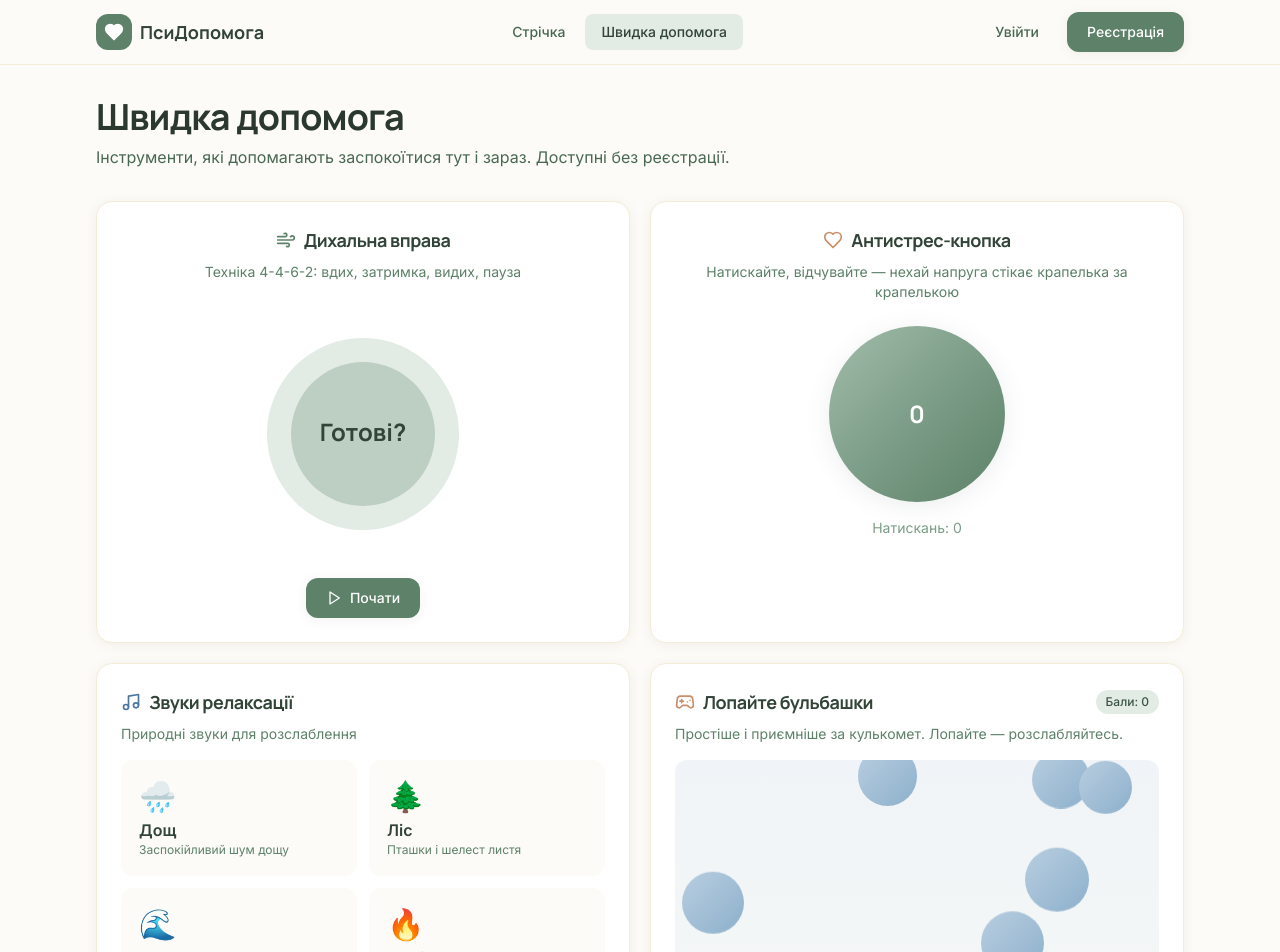
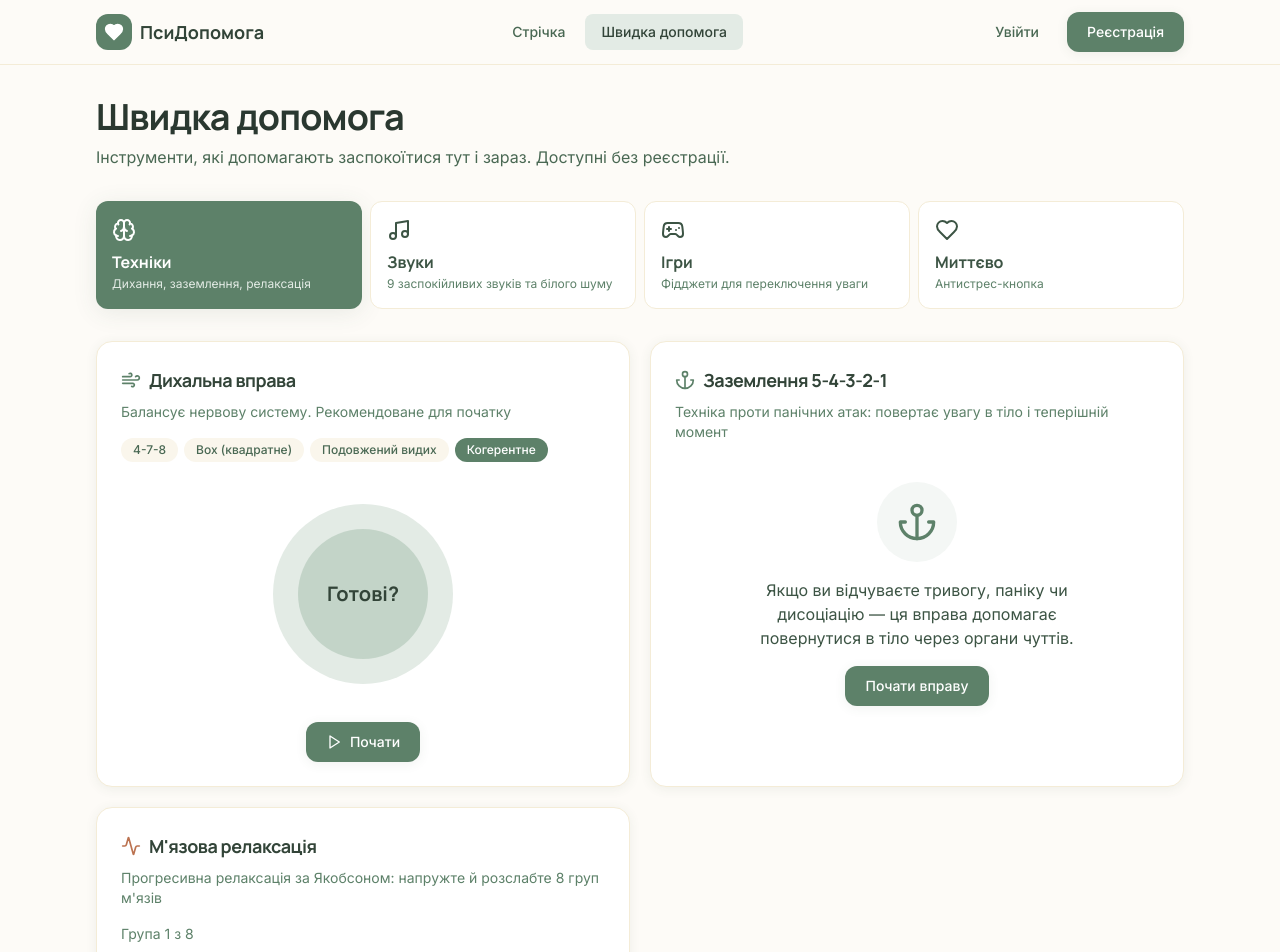
Before and after one commit to c11tadeL/Psyhelp, a React (Vite) app in the folder frontend/: page /quick-help in a window 1280 px wide. Shown: the top 952 px of the page. Built offline with nearby package versions, Linux system fonts and the light colour scheme.

Commit message:
Add: quick help page with techniques, sounds, games and instant help tabs

```diff
--- a/frontend/src/pages/user/QuickHelpPage.jsx
+++ b/frontend/src/pages/user/QuickHelpPage.jsx
@@ -1,303 +1,47 @@
-import { useEffect, useRef, useState } from 'react'
-import { Wind, Heart, Music, Gamepad2, Pause, Play, Volume2 } from 'lucide-react'
+import { useState } from 'react'
+import { Brain, Music, Gamepad2, Heart } from 'lucide-react'
 
-const PHASES = [
-  { name: 'Вдих', duration: 4, scale: 1.5, color: 'sage-400' },
-  { name: 'Затримка', duration: 4, scale: 1.5, color: 'sage-500' },
-  { name: 'Видих', duration: 6, scale: 0.8, color: 'sage-300' },
-  { name: 'Пауза', duration: 2, scale: 0.8, color: 'sage-200' },
+import { BreathingExercise } from '../../components/quick-help/BreathingExercise'
+import { GroundingExercise } from '../../components/quick-help/GroundingExercise'
+import { MuscleRelaxation } from '../../components/quick-help/MuscleRelaxation'
+import { AntiStressButton } from '../../components/quick-help/AntiStressButton'
+import { RelaxSounds } from '../../components/quick-help/RelaxSounds'
+import { BubblePop } from '../../components/quick-help/games/BubblePop'
+import { ZenGarden } from '../../components/quick-help/games/ZenGarden'
+import { ColorMatch } from '../../components/quick-help/games/ColorMatch'
+import { MemoryMatch } from '../../components/quick-help/games/MemoryMatch'
+import { FidgetBeads } from '../../components/quick-help/games/FidgetBeads'
+
+const TABS = [
+  {
+    id: 'techniques',
+    label: 'Техніки',
+    icon: Brain,
+    desc: 'Дихання, заземлення, релаксація',
+  },
+  {
+    id: 'sounds',
+    label: 'Звуки',
+    icon: Music,
+    desc: '9 заспокійливих звуків та білого шуму',
+  },
+  {
+    id: 'games',
+    label: 'Ігри',
+    icon: Gamepad2,
+    desc: 'Фідджети для переключення уваги',
+  },
+  {
+    id: 'instant',
+    label: 'Миттєво',
+    icon: Heart,
+    desc: 'Антистрес-кнопка',
+  },
 ]
 
-function BreathingExercise() {
-  const [active, setActive] = useState(false)
-  const [phaseIdx, setPhaseIdx] = useState(0)
-  const [count, setCount] = useState(0)
-  const [round, setRound] = useState(0)
+export function QuickHelpPage() {
+  const [tab, setTab] = useState('techniques')
 
-  useEffect(() => {
-    if (!active) return
-    const phase = PHASES[phaseIdx]
-    if (count >= phase.duration) {
-      const next = (phaseIdx + 1) % PHASES.length
-      setPhaseIdx(next)
-      setCount(0)
-      if (next === 0) setRound((r) => r + 1)
-      return
-    }
-    const t = setTimeout(() => setCount((c) => c + 1), 1000)
-    return () => clearTimeout(t)
-  }, [active, count, phaseIdx])
-
-  const phase = PHASES[phaseIdx]
-
-  const start = () => {
-    setActive(true); setPhaseIdx(0); setCount(0); setRound(0)
-  }
-  const stop = () => setActive(false)
-
-  return (
-    <div className="card text-center">
-      <div className="flex items-center justify-center gap-2 mb-2">
-        <Wind className="w-5 h-5 text-sage-500" />
-        <h3 className="font-display font-bold text-lg text-sage-800">Дихальна вправа</h3>
-      </div>
-      <p className="text-sm text-sage-500 mb-6">
-        Техніка 4-4-6-2: вдих, затримка, видих, пауза
-      </p>
-
-      <div className="relative h-64 flex items-center justify-center mb-4">
-        <div
-          className="absolute rounded-full bg-sage-100 transition-all ease-in-out"
-          style={{
-            width: 192,
-            height: 192,
-            transform: `scale(${active ? phase.scale : 1})`,
-            transitionDuration: active ? `${phase.duration}s` : '300ms',
-          }}
-        />
-        <div
-          className="absolute rounded-full bg-sage-300 transition-all ease-in-out opacity-60"
-          style={{
-            width: 144,
-            height: 144,
-            transform: `scale(${active ? phase.scale : 1})`,
-            transitionDuration: active ? `${phase.duration}s` : '300ms',
-          }}
-        />
-        <div className="relative z-10 text-center">
-          <p className="font-display text-2xl font-bold text-sage-800 mb-1">
-            {active ? phase.name : 'Готові?'}
-          </p>
-          {active && (
-            <p className="text-sage-500">
-              {phase.duration - count}с
-            </p>
-          )}
-        </div>
-      </div>
-
-      <div className="flex justify-center gap-3">
-        <button
-          onClick={active ? stop : start}
-          className={active ? 'btn-secondary' : 'btn-primary'}
-        >
-          {active ? <><Pause className="w-4 h-4" /> Зупинити</> : <><Play className="w-4 h-4" /> Почати</>}
-        </button>
-      </div>
-
-      {round > 0 && (
-        <p className="text-sage-400 text-sm mt-4">Завершено циклів: {round}</p>
-      )}
-    </div>
-  )
-}
-
-function AntiStressButton() {
-  const [count, setCount] = useState(0)
-  const [pulses, setPulses] = useState([])
-
-  const handleClick = (e) => {
-    setCount((c) => c + 1)
-    const id = Date.now()
-    const x = e.clientX - e.currentTarget.getBoundingClientRect().left
-    const y = e.clientY - e.currentTarget.getBoundingClientRect().top
-    setPulses((p) => [...p, { id, x, y }])
-    setTimeout(() => {
-      setPulses((p) => p.filter((pp) => pp.id !== id))
-    }, 800)
-  }
-
-  return (
-    <div className="card text-center">
-      <div className="flex items-center justify-center gap-2 mb-2">
-        <Heart className="w-5 h-5 text-warm-400" />
-        <h3 className="font-display font-bold text-lg text-sage-800">Антистрес-кнопка</h3>
-      </div>
-      <p className="text-sm text-sage-500 mb-6">
-        Натискайте, відчувайте — нехай напруга стікає крапелька за крапелькою
-      </p>
-
-      <button
-        onClick={handleClick}
-        className="relative w-44 h-44 rounded-full bg-gradient-to-br from-sage-300 via-sage-400 to-sage-500 active:scale-95 transition-transform shadow-gentle text-white font-display font-bold text-2xl overflow-hidden"
-      >
-        <span className="relative z-10">{count}</span>
-        {pulses.map((p) => (
-          <span
-            key={p.id}
-            className="absolute rounded-full bg-white/40 animate-ping pointer-events-none"
-            style={{
-              left: p.x - 30,
-              top: p.y - 30,
-              width: 60,
-              height: 60,
-            }}
-          />
-        ))}
-      </button>
-
-      <p className="text-sage-400 text-sm mt-4">
-        Натискань: {count}
-      </p>
-    </div>
-  )
-}
-
-const SOUNDS = [
-  { id: 'rain', name: 'Дощ', emoji: '🌧️', desc: 'Заспокійливий шум дощу' },
-  { id: 'forest', name: 'Ліс', emoji: '🌲', desc: 'Пташки і шелест листя' },
-  { id: 'ocean', name: 'Океан', emoji: '🌊', desc: 'Хвилі біля берега' },
-  { id: 'fire', name: 'Камін', emoji: '🔥', desc: 'Тріск дров у вогнищі' },
-]
-
-function RelaxSounds() {
-  const [active, setActive] = useState(null)
-  const [volume, setVolume] = useState(0.5)
-  const audioRef = useRef(null)
-
-  const audioUrls = {
-    rain: 'https://www.soundjay.com/nature/sounds/rain-01.mp3',
-    forest: 'https://www.soundjay.com/nature/sounds/birds-and-nature.mp3',
-    ocean: 'https://www.soundjay.com/nature/sounds/ocean-wave-1.mp3',
-    fire: 'https://www.soundjay.com/nature/sounds/campfire-1.mp3',
-  }
-
-  useEffect(() => {
-    if (audioRef.current) audioRef.current.volume = volume
-  }, [volume])
-
-  const toggle = (id) => {
-    if (audioRef.current) {
-      audioRef.current.pause()
-    }
-    if (active === id) {
-      setActive(null)
-      return
-    }
-    setActive(id)
-    const a = new Audio(audioUrls[id])
-    a.loop = true
-    a.volume = volume
-    a.play().catch(() => {})
-    audioRef.current = a
-  }
-
-  useEffect(() => {
-    return () => audioRef.current?.pause()
-  }, [])
-
-  return (
-    <div className="card">
-      <div className="flex items-center gap-2 mb-2">
-        <Music className="w-5 h-5 text-accent-500" />
-        <h3 className="font-display font-bold text-lg text-sage-800">Звуки релаксації</h3>
-      </div>
-      <p className="text-sm text-sage-500 mb-4">Природні звуки для розслаблення</p>
-
-      <div className="grid grid-cols-2 gap-3 mb-4">
-        {SOUNDS.map((s) => (
-          <button
-            key={s.id}
-            onClick={() => toggle(s.id)}
-            className={`p-4 rounded-xl text-left transition-all ${
-              active === s.id
-                ? 'bg-sage-100 border-2 border-sage-400'
-                : 'bg-cream-50 border-2 border-transparent hover:border-cream-300'
-            }`}
-          >
-            <div className="text-3xl mb-1">{s.emoji}</div>
-            <p className="font-semibold text-sage-800">{s.name}</p>
-            <p className="text-xs text-sage-500">{s.desc}</p>
-          </button>
-        ))}
-      </div>
-
-      {active && (
-        <div className="flex items-center gap-3 pt-3 border-t border-cream-100">
-          <Volume2 className="w-4 h-4 text-sage-500" />
-          <input
-            type="range"
-            min={0}
-            max={1}
-            step={0.01}
-            value={volume}
-            onChange={(e) => setVolume(parseFloat(e.target.value))}
-            className="flex-1 accent-sage-500"
-          />
-          <span className="text-xs text-sage-400 w-8 text-right">
-            {Math.round(volume * 100)}%
-          </span>
-        </div>
-      )}
-    </div>
-  )
-}
-
-function MiniGame() {
-  const [score, setScore] = useState(0)
-  const [bubbles, setBubbles] = useState([])
-  const idRef = useRef(0)
-
-  useEffect(() => {
-    const interval = setInterval(() => {
-      const newBubble = {
-        id: ++idRef.current,
-        left: Math.random() * 90,
-        size: 30 + Math.random() * 40,
-        duration: 4 + Math.random() * 3,
-      }
-      setBubbles((b) => [...b, newBubble])
-      setTimeout(() => {
-        setBubbles((b) => b.filter((bb) => bb.id !== newBubble.id))
-      }, newBubble.duration * 1000)
-    }, 800)
-    return () => clearInterval(interval)
-  }, [])
-
-  const pop = (id) => {
-    setBubbles((b) => b.filter((bb) => bb.id !== id))
-    setScore((s) => s + 1)
-  }
-
-  return (
-    <div className="card">
-      <div className="flex items-center justify-between mb-2">
-        <div className="flex items-center gap-2">
-          <Gamepad2 className="w-5 h-5 text-warm-400" />
-          <h3 className="font-display font-bold text-lg text-sage-800">Лопайте бульбашки</h3>
-        </div>
-        <span className="badge-sage">Бали: {score}</span>
-      </div>
-      <p className="text-sm text-sage-500 mb-4">
-        Простіше і приємніше за кулькомет. Лопайте — розслабляйтесь.
-      </p>
-
-      <div className="relative bg-gradient-to-b from-accent-50 to-sage-50 rounded-xl h-64 overflow-hidden">
-        {bubbles.map((b) => (
-          <button
-            key={b.id}
-            onClick={() => pop(b.id)}
-            className="absolute bottom-0 rounded-full bg-gradient-to-br from-accent-200 to-accent-300 hover:from-accent-300 hover:to-accent-400 transition-colors cursor-pointer"
-            style={{
-              left: `${b.left}%`,
-              width: b.size,
-              height: b.size,
-              animation: `floatUp ${b.duration}s linear forwards`,
-            }}
-          />
-        ))}
-        <style>{`
-          @keyframes floatUp {
-            from { transform: translateY(0); }
-            to { transform: translateY(-280px); }
-          }
-        `}</style>
-      </div>
-    </div>
-  )
-}
-
-export function QuickHelpPage() {
   return (
     <div className="container-app py-8">
       <div className="mb-8">
@@ -309,11 +53,67 @@ export function QuickHelpPage() {
         </p>
       </div>
 
-      <div className="grid sm:grid-cols-2 gap-5">
-        <BreathingExercise />
-        <AntiStressButton />
-        <RelaxSounds />
-        <MiniGame />
+      <div className="grid grid-cols-2 sm:grid-cols-4 gap-2 mb-8">
+        {TABS.map((t) => {
+          const Icon = t.icon
+          const isActive = tab === t.id
+          return (
+            <button
+              key={t.id}
+              onClick={() => setTab(t.id)}
+              className={`p-4 rounded-xl text-left transition-all ${
+                isActive
+                  ? 'bg-sage-500 text-white shadow-gentle'
+                  : 'bg-white border border-cream-200 text-sage-700 hover:bg-cream-50'
+              }`}
+            >
+              <Icon className="w-6 h-6 mb-2" />
+              <p className="font-display font-bold text-base">{t.label}</p>
+              <p className={`text-xs mt-0.5 ${isActive ? 'text-sage-100' : 'text-sage-500'}`}>
+                {t.desc}
+              </p>
+            </button>
+          )
+        })}
+      </div>
+
+      <div className="animate-fade-in">
+        {tab === 'techniques' && (
+          <div className="grid lg:grid-cols-2 gap-5">
+            <BreathingExercise />
+            <GroundingExercise />
+            <MuscleRelaxation />
+          </div>
+        )}
+
+        {tab === 'sounds' && (
+            <RelaxSounds />
+        )}
+
+        {tab === 'games' && (
+          <div className="grid lg:grid-cols-2 gap-5">
+            <BubblePop />
+            <ZenGarden />
+            <ColorMatch />
+            <MemoryMatch />
+            <FidgetBeads />
+          </div>
+        )}
+
+        {tab === 'instant' && (
+          <div className="max-w-md mx-auto">
+            <AntiStressButton />
+          </div>
+        )}
+      </div>
+
+      <div className="mt-12 card-flat bg-warm-50 border-warm-200">
+        <p className="text-sm text-sage-700">
+          <strong>⚠️ Важливо:</strong> ці інструменти допомагають короткочасно
+          заспокоїтись, але не замінюють професійну допомогу. Якщо ви відчуваєте
+          гостру кризу — зателефонуйте на гарячу лінію <strong>0 800 100 102</strong> або{' '}
+          <strong>7333</strong>.
+        </p>
       </div>
     </div>
   )
```
